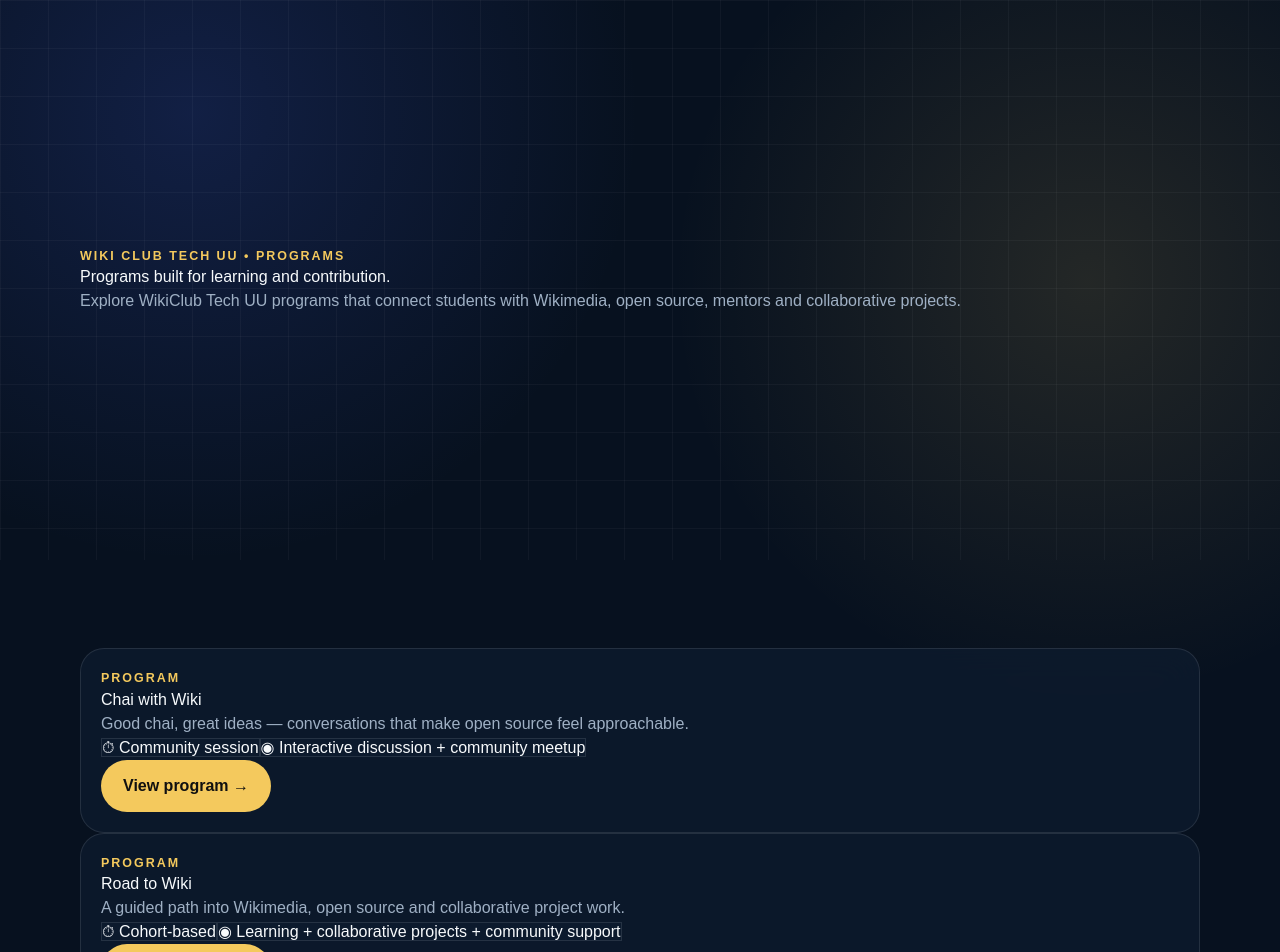
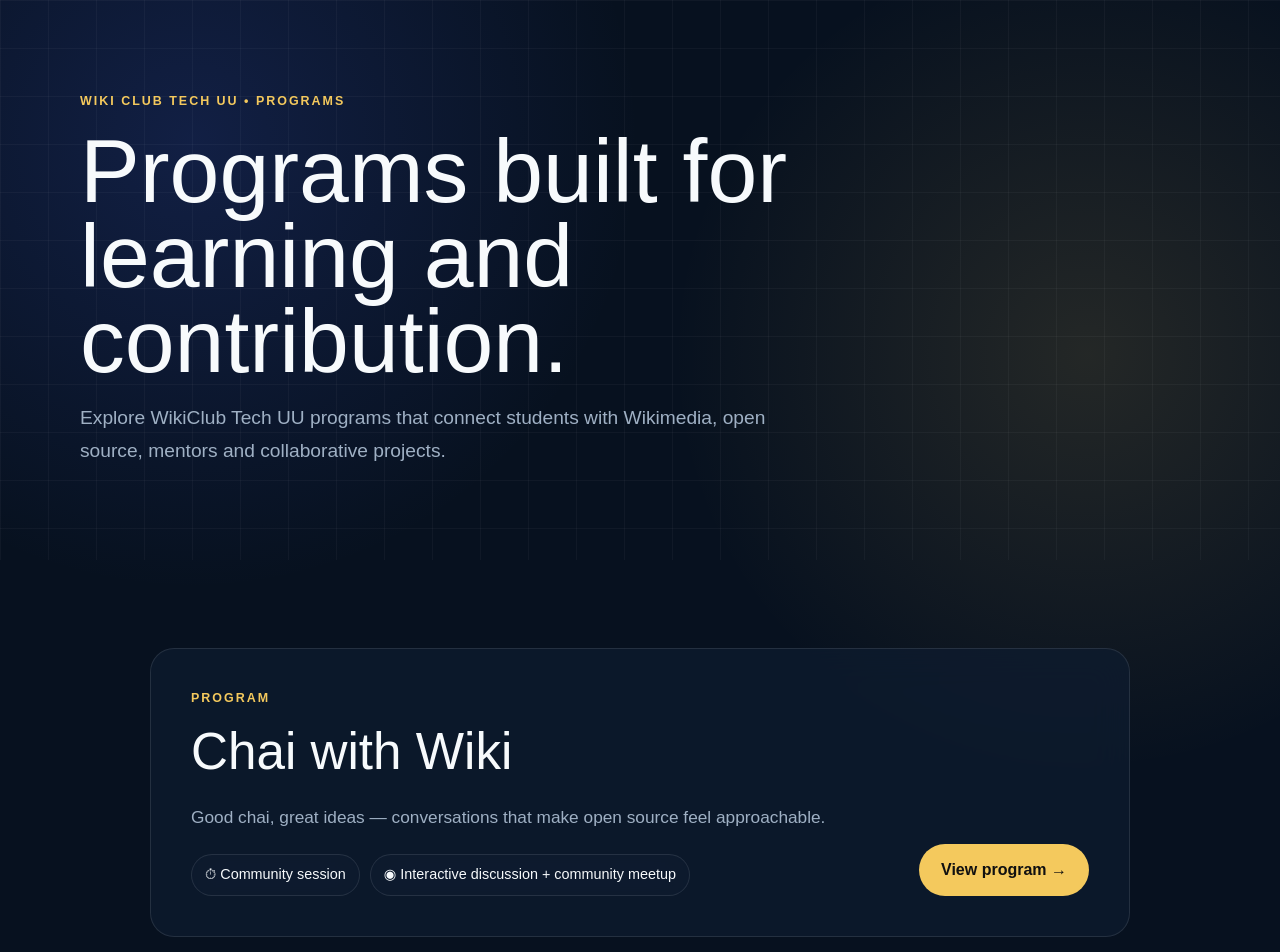
Before and after one commit to Mohd-Asad-23/ash-wikiclub, a Next.js app: page /programs in a window 1280 px wide. Shown: the top 952 px of the page. Built offline with nearby package versions, Linux system fonts and the light colour scheme.

Commit message:
Polish programs page styling

```diff
--- a/app/globals.css
+++ b/app/globals.css
@@ -89,3 +89,33 @@
   .program-grid-2 { grid-template-columns: 1fr; gap: 28px; }
   .container { width: min(100% - 24px, 1120px); }
 }
+
+
+.programs-title {
+  font-size: clamp(3rem, 7vw, 6.5rem);
+  line-height: .95;
+  max-width: 950px;
+  margin: 18px 0;
+}
+.programs-lead {
+  font-size: 1.2rem;
+  line-height: 1.7;
+  max-width: 720px;
+}
+.program-list { display: grid; gap: 20px; max-width: 980px; margin: 0 auto; }
+.program-feature {
+  display: flex;
+  align-items: end;
+  justify-content: space-between;
+  gap: 28px;
+  padding: clamp(24px, 4vw, 40px);
+}
+.program-feature h2 { font-size: clamp(2rem, 4vw, 3.4rem); margin: 6px 0 12px; }
+.program-description { font-size: 1.08rem; line-height: 1.7; max-width: 650px; }
+.program-meta { display: flex; gap: 10px; flex-wrap: wrap; margin-top: 22px; }
+.program-meta .glass { padding: 9px 13px; border-radius: 999px; font-size: .9rem; }
+.site-footer { border-top: 1px solid var(--line); padding: 30px 0; }
+@media (max-width: 760px) {
+  .program-feature { align-items: stretch; flex-direction: column; }
+  .program-feature .primary-button { width: 100%; }
+}
```
